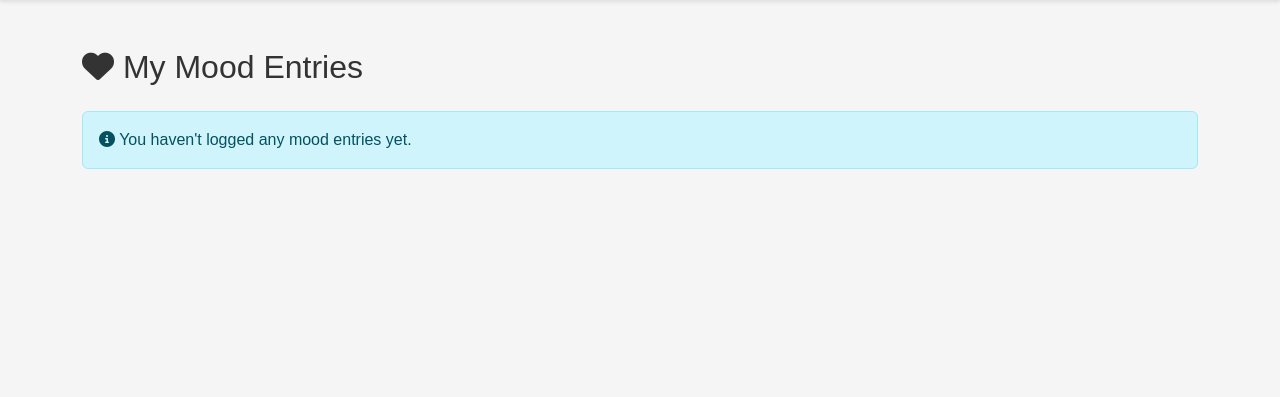
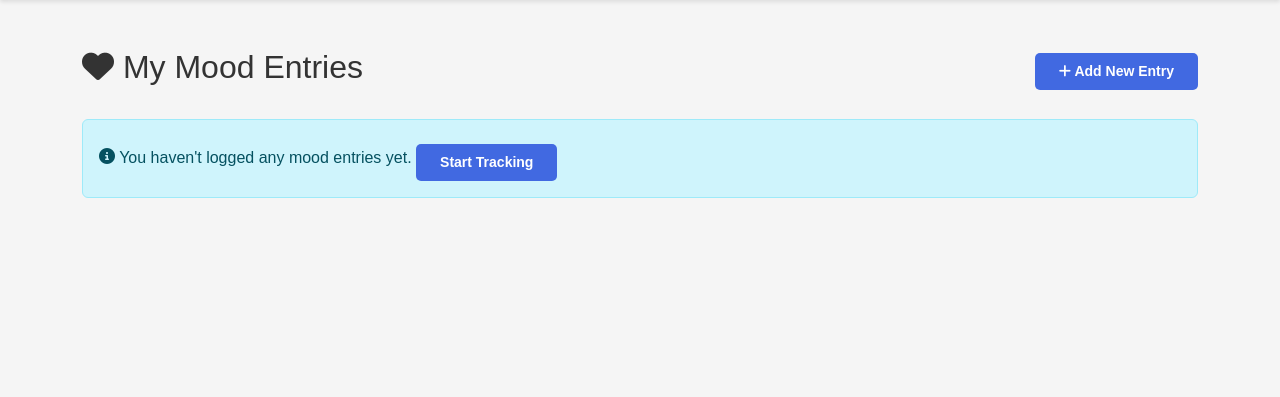
Before and after one commit to oliveiracle/mental-health-tracker, a Django app: page /mood/ in a window 1280 px wide. Shown: the part 73-470 px from the top of the page. Run offline with Django 5.2, Linux system fonts and the light colour scheme; the visitor is signed in with stand-in values (Sample User, id 1); data that the repository does not hold is empty.

Commit message:
Add edit and delete buttons to mood list

```diff
--- a/tracker/templates/tracker/mood_list.html
+++ b/tracker/templates/tracker/mood_list.html
@@ -7,9 +7,14 @@
 <div class="row">
   <div class="col-12">
     <div class="glass-card">
-      <h2 class="mb-4">
-        <i class="fas fa-heart"></i> My Mood Entries
-      </h2>
+      <div class="d-flex justify-content-between align-items-center mb-4">
+        <h2>
+          <i class="fas fa-heart"></i> My Mood Entries
+        </h2>
+        <a href="{% url 'mood_create' %}" class="btn btn-primary btn-sm">
+          <i class="fas fa-plus"></i> Add New Entry
+        </a>
+      </div>
 
       <!-- show all mood entries -->
       {% if moods %}
@@ -21,6 +26,7 @@
                 <th>Mood Score</th>
                 <th>Mood</th>
                 <th>Notes</th>
+                <th>Actions</th>
               </tr>
             </thead>
             <tbody>
@@ -30,6 +36,14 @@
                   <td>{{ mood.mood_score }}/10</td>
                   <td>{{ mood.get_mood_score_display }}</td>
                   <td>{{ mood.notes|default:"No notes" }}</td>
+                  <td>
+                    <a href="{% url 'mood_edit' mood.pk %}" class="btn btn-sm btn-warning">
+                      <i class="fas fa-edit"></i> Edit
+                    </a>
+                    <a href="{% url 'mood_delete' mood.pk %}" class="btn btn-sm btn-danger">
+                      <i class="fas fa-trash"></i> Delete
+                    </a>
+                  </td>
                 </tr>
               {% endfor %}
             </tbody>
@@ -39,6 +53,7 @@
         <!-- if no entries yet -->
         <div class="alert alert-info">
           <i class="fas fa-info-circle"></i> You haven't logged any mood entries yet.
+          <a href="{% url 'mood_create' %}" class="btn btn-sm btn-primary mt-2">Start Tracking</a>
         </div>
       {% endif %}
     </div>
```
